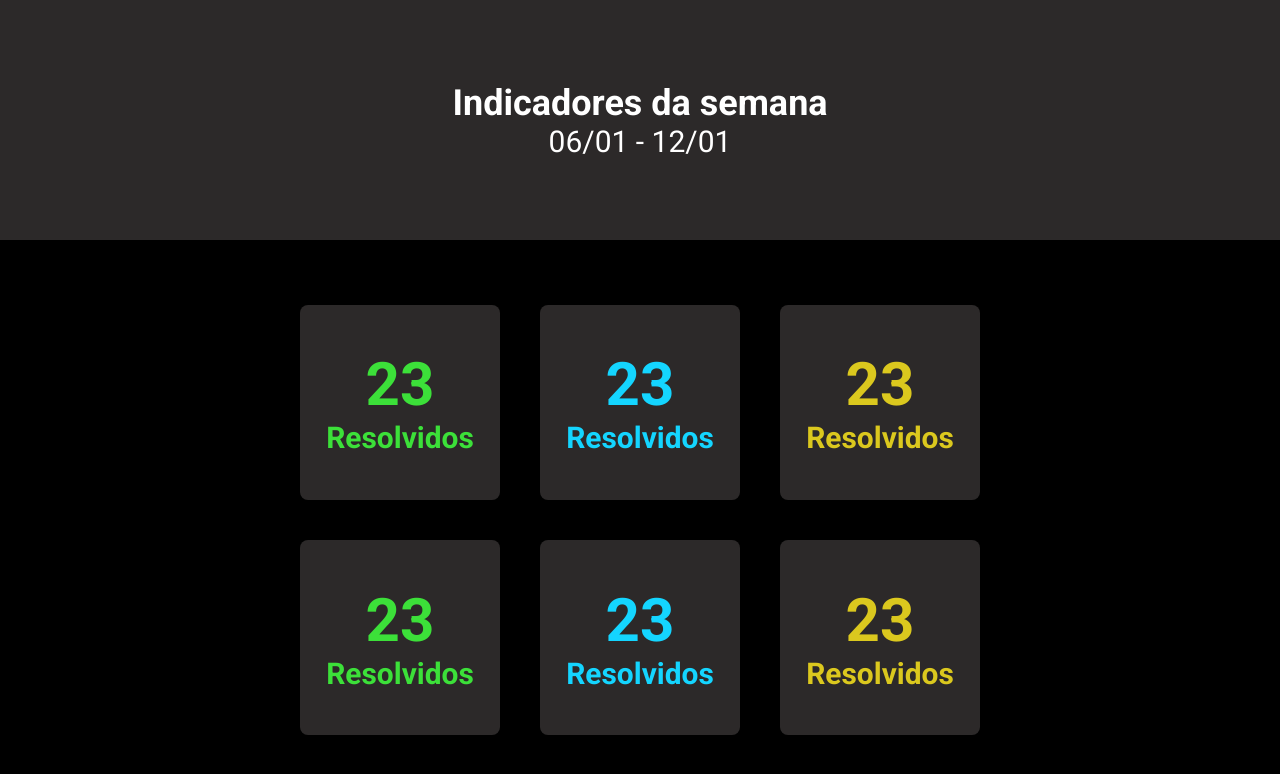
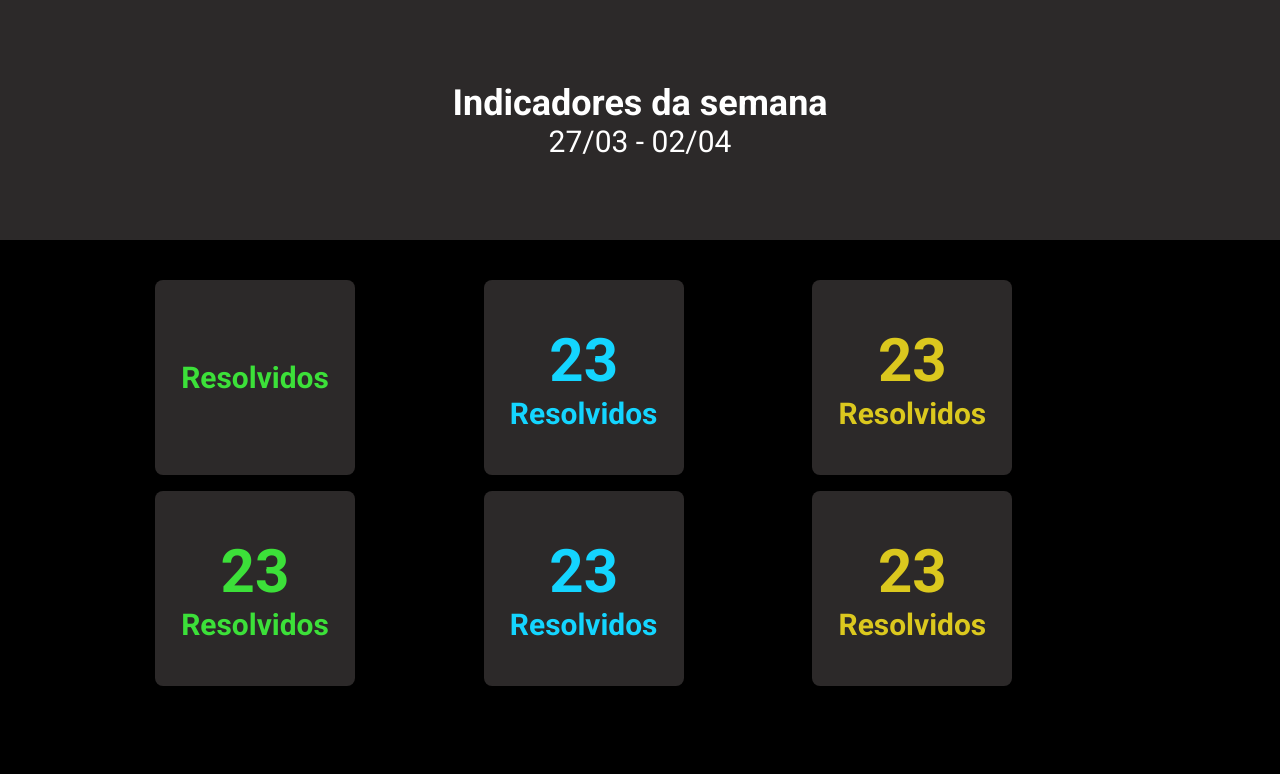
Before and after one commit to Lorenalgm/zendesk, a React (Create React App) app in the folder web/: page /dashboard in a window 1280 px wide. Shown: the top 774 px of the page. Built offline with nearby package versions, Linux system fonts and the light colour scheme; no server answers; the HTML template or start-up script is replaced by a standard one.

Commit message:
finalizado estilizaçao de dashboard

```diff
--- a/web/src/Pages/Dashboard/index.js
+++ b/web/src/Pages/Dashboard/index.js
@@ -1,17 +1,32 @@
-import React from 'react';
+import React, { useState, useEffect } from 'react';
+import api from '../../services/api';
 import './style.css';
 import IndicatorCard from '../../Components/IndicatorCard'
 
 function Dashboard (){
+
+    var today = new Date(),
+    data = today.getFullYear() + '-' + (today.getMonth() + 1) + '-' + today.getDate();
+
+    const [solvedTickets, setSolvedTickets] = useState('');
+
+    useEffect(() => {
+        async function searchSolvedTickets(){
+            const response = await api.get(`/tickets/?filter= solved:${data}`);
+            setSolvedTickets(response.data);
+        }
+        searchSolvedTickets();
+
+    },[data])
     return (
         <div className="dashboard-container">
             <header className="indicator-header">
                 <h2>Indicadores da semana</h2>
-                <p>06/01 - 12/01</p>
+                <p>27/03 - 02/04</p>
             </header>
 
             <div className="indicators-container">
-                < IndicatorCard color="sucess" number="23" text="Resolvidos"/>
+                < IndicatorCard color="sucess" number={solvedTickets} text="Resolvidos"/>
                 < IndicatorCard color="info" number="23" text="Resolvidos"/>
                 < IndicatorCard color="warning" number="23" text="Resolvidos"/>
                 < IndicatorCard color="sucess" number="23" text="Resolvidos"/>
--- a/web/src/Pages/Dashboard/style.css
+++ b/web/src/Pages/Dashboard/style.css
@@ -1,5 +1,5 @@
 
-.sucess {
+ .sucess {
     color: #3CE039; ;
 }
 
@@ -13,12 +13,10 @@
 
 .dashboard-container{
     width: 100vw;
-    height: 100vh;
+    height: 100%;
+
     background-color: black;
     color: white;
-    display: flex;
-    flex-direction: column;
-    align-items: center;
 }
 
 .indicator-header {
@@ -39,7 +37,18 @@
 }
 .indicators-container {
     display: grid;
-    grid-template-columns: 1fr 1fr 1fr;
-    gap: 2.5rem;
-    margin: auto;
+    grid-template-columns: repeat(auto-fill, minmax(250px, 1fr));
+    gap: 1rem;
+    margin-top: 2.5rem;
 }
+
+@media (min-width: 700px) {
+    .dashboard-container {
+        height: 100vh;
+   }
+  .indicators-container {
+    max-width: 970px;
+    margin: 2.5rem auto;
+}
+
+}
```
